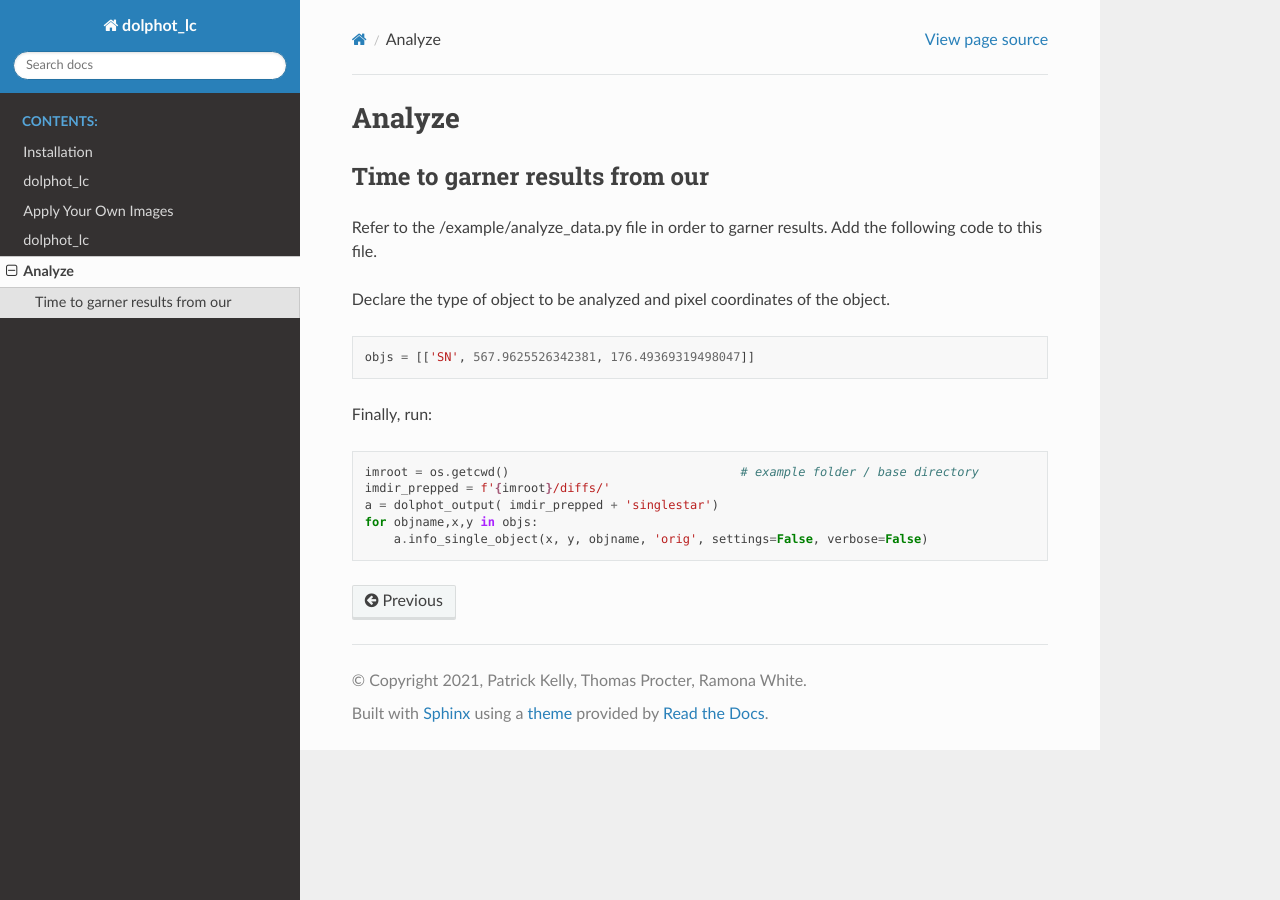
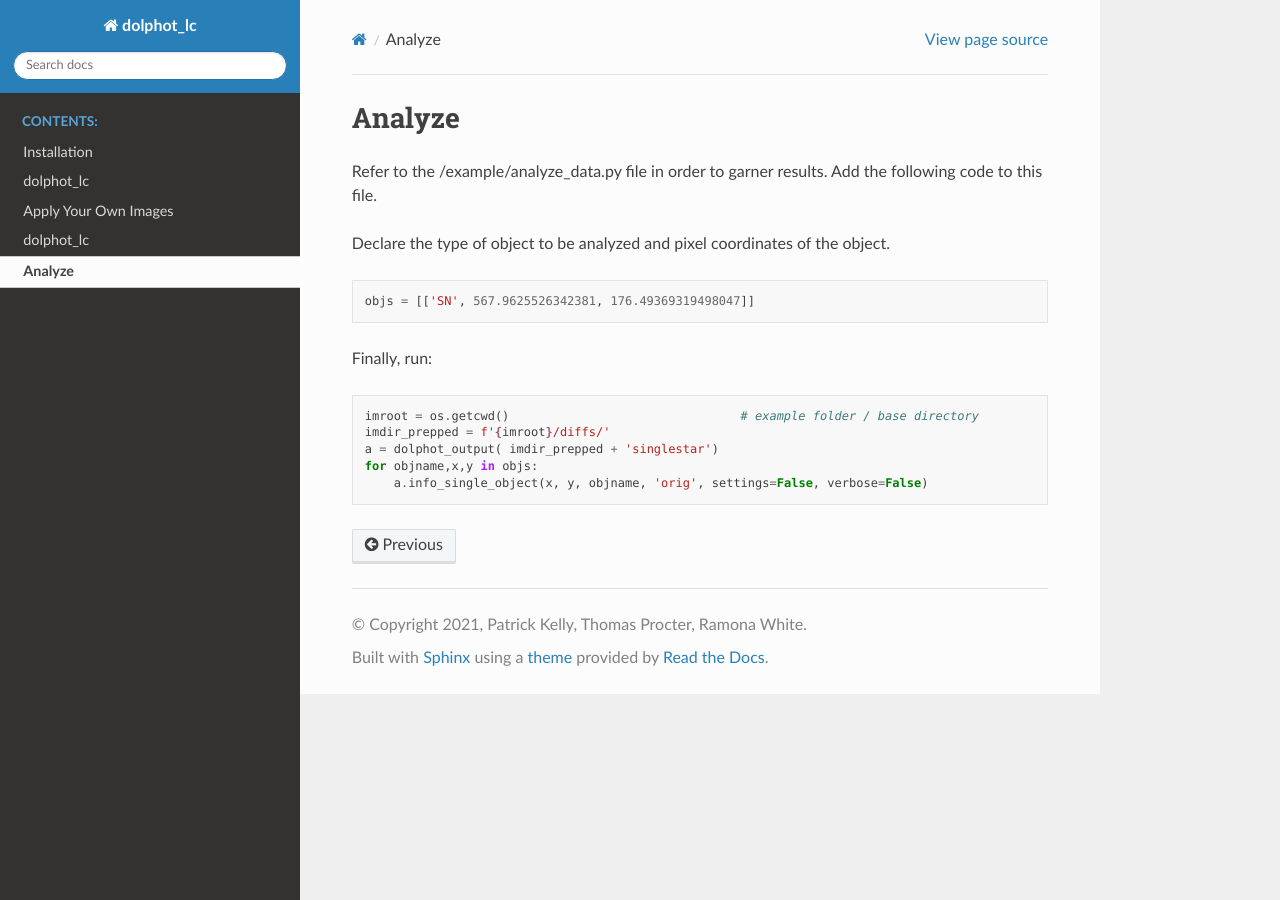
Before and after one commit to patkel/dolphot_lc, a Sphinx documentation site: the page built from docs/source/analyze.rst, in a window 1280 px wide. Built offline with Sphinx 7.4.7 and the Read the Docs theme 2.0.0, drawn with Linux system fonts in a browser that asks for light colours.

Commit message:
Update analyze.rst

```diff
--- a/docs/source/analyze.rst
+++ b/docs/source/analyze.rst
@@ -1,9 +1,6 @@
 ************
 Analyze
 ************
-
-Time to garner results from our
------
 
 
 Refer to the /example/analyze_data.py file in order to garner results. Add the following code to this file.
```
